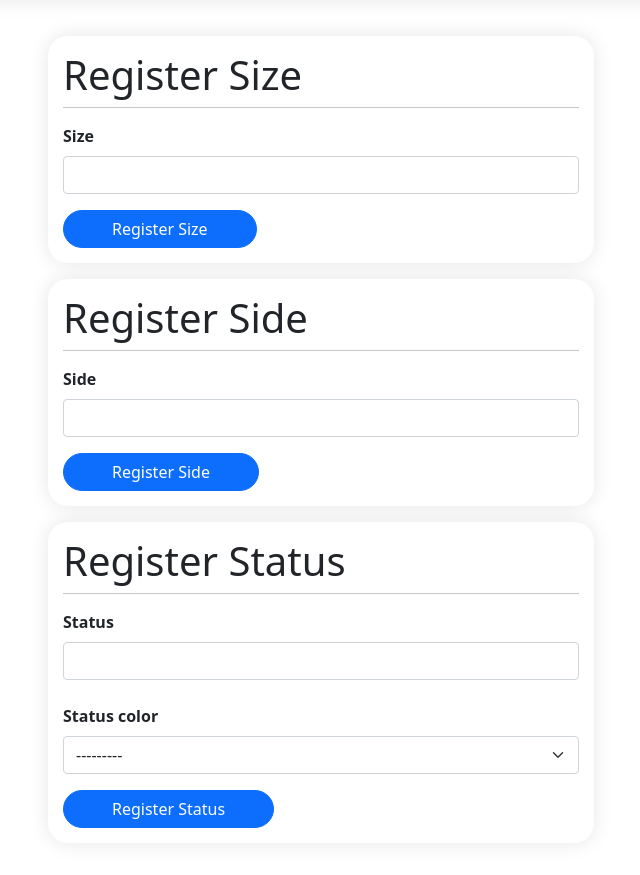
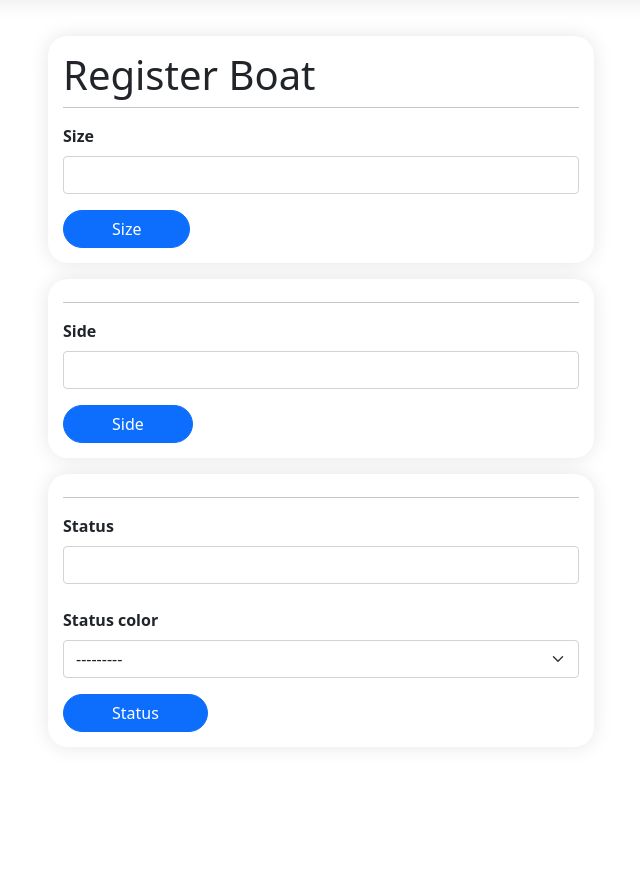
Before and after one commit to Rovine1999/Seaport, a Django app: page /ship/register/new-addons/ in a window 1280 px wide. Shown: the part 72-947 px from the top of the page, without its empty margins (319-959 px from the left). After the commit the page ends 804 px from the top, so only its background shows below. Run offline with Django 3.2, Linux system fonts and the light colour scheme; a user stored in the database is signed in.

Commit message:
add boat

```diff
--- a/templates/admin_/shipment/registeraddons.html
+++ b/templates/admin_/shipment/registeraddons.html
@@ -11,7 +11,7 @@
               {% include './../components/errors.html' %}
           </div>
         <div class="form-holder">
-          <h1>Register Size</h1>
+          <h1>Register Boat</h1>
           <hr class="dropdown-divider">
           <form action="{% url 'saveSize' %}" method="POST">
             {% csrf_token %}
@@ -28,13 +28,13 @@
             {% endfor %}
 
 
-            <button type="submit" class="btn btn-primary rounded-pill px-5">Register Size</button>
+            <button type="submit" class="btn btn-primary rounded-pill px-5">Size</button>
 
           </form>
         </div>
 
         <div class="form-holder my-3">
-          <h1>Register Side</h1>
+          <!-- <h1>Side</h1> -->
           <hr class="dropdown-divider">
           <form action="{% url 'saveSide' %}" method="POST">
             {% csrf_token %}
@@ -51,14 +51,14 @@
             {% endfor %}
 
 
-            <button type="submit" class="btn btn-primary rounded-pill px-5">Register Side</button>
+            <button type="submit" class="btn btn-primary rounded-pill px-5">Side</button>
 
           </form>
         </div>
 
 
        <div class="form-holder my-3">
-          <h1>Register Status</h1>
+          <!-- <h1>Status</h1> -->
           <hr class="dropdown-divider">
           <form action="{% url 'saveStatus' %}" method="POST">
             {% csrf_token %}
@@ -75,7 +75,7 @@
             {% endfor %}
 
 
-            <button type="submit" class="btn btn-primary rounded-pill px-5">Register Status</button>
+            <button type="submit" class="btn btn-primary rounded-pill px-5">Status</button>
 
           </form>
         </div>
```
Also changed, not shown: db.sqlite3.
